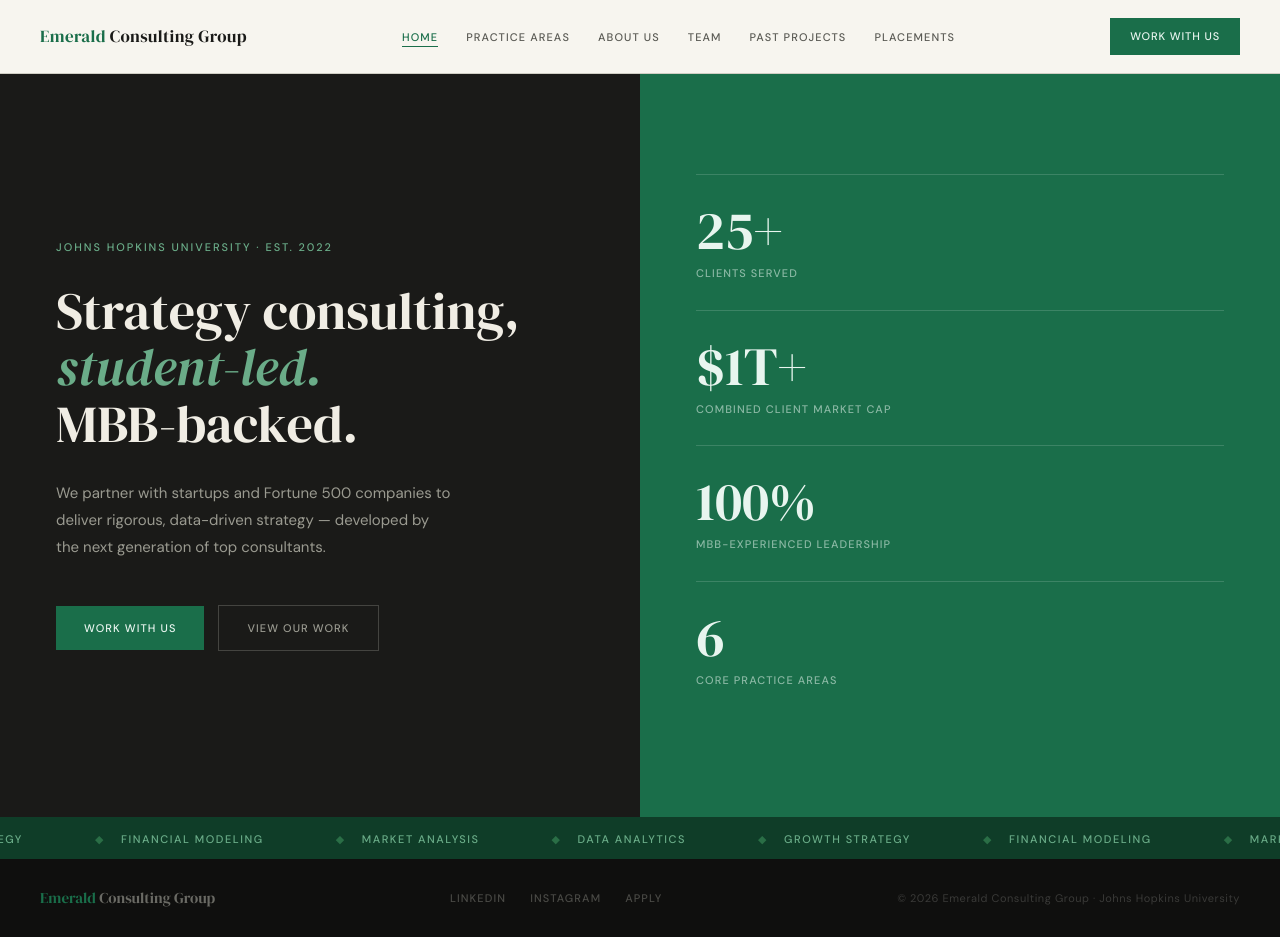
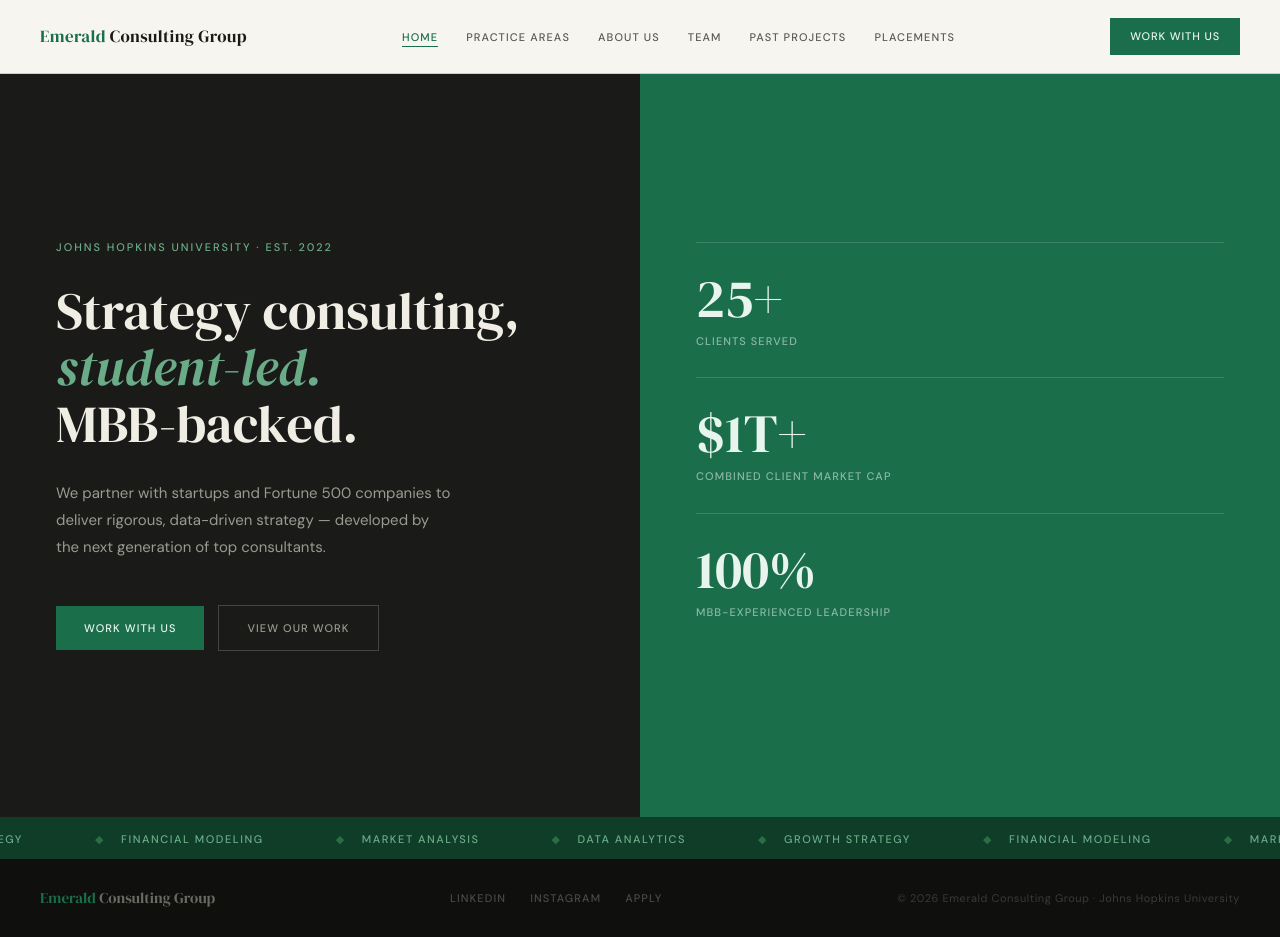
Before and after one commit to jxue16/emerald-website, a Next.js app: page / in a window 1280 px wide. Built offline with nearby package versions, Linux system fonts and the light colour scheme.

Commit message:
homepage change

```diff
--- a/app/page.tsx
+++ b/app/page.tsx
@@ -84,7 +84,6 @@ export default function Home() {
               { num: "25+", label: "Clients served" },
               { num: "$1T+", label: "Combined client market cap" },
               { num: "100%", label: "MBB-experienced leadership" },
-              { num: "6", label: "Core practice areas" },
             ].map((s) => (
               <div key={s.label} style={{ borderTop: "0.5px solid rgba(255,255,255,0.15)", padding: "28px 0" }}>
                 <div style={{ fontFamily: "'DM Serif Display', serif", fontSize: 54, color: "#e8f5ef", lineHeight: 1, marginBottom: 8, fontWeight: 400 }}>{s.num}</div>
```
